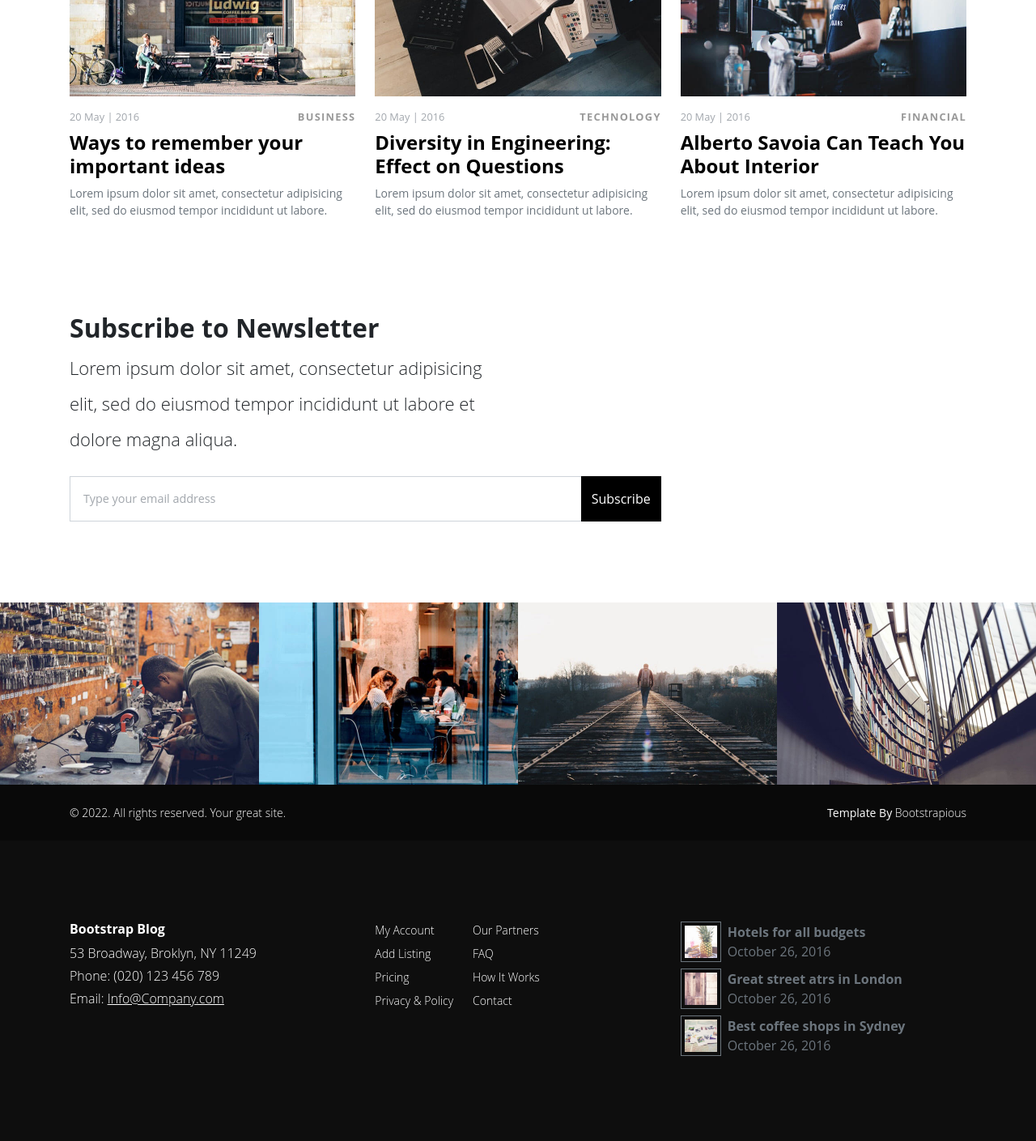
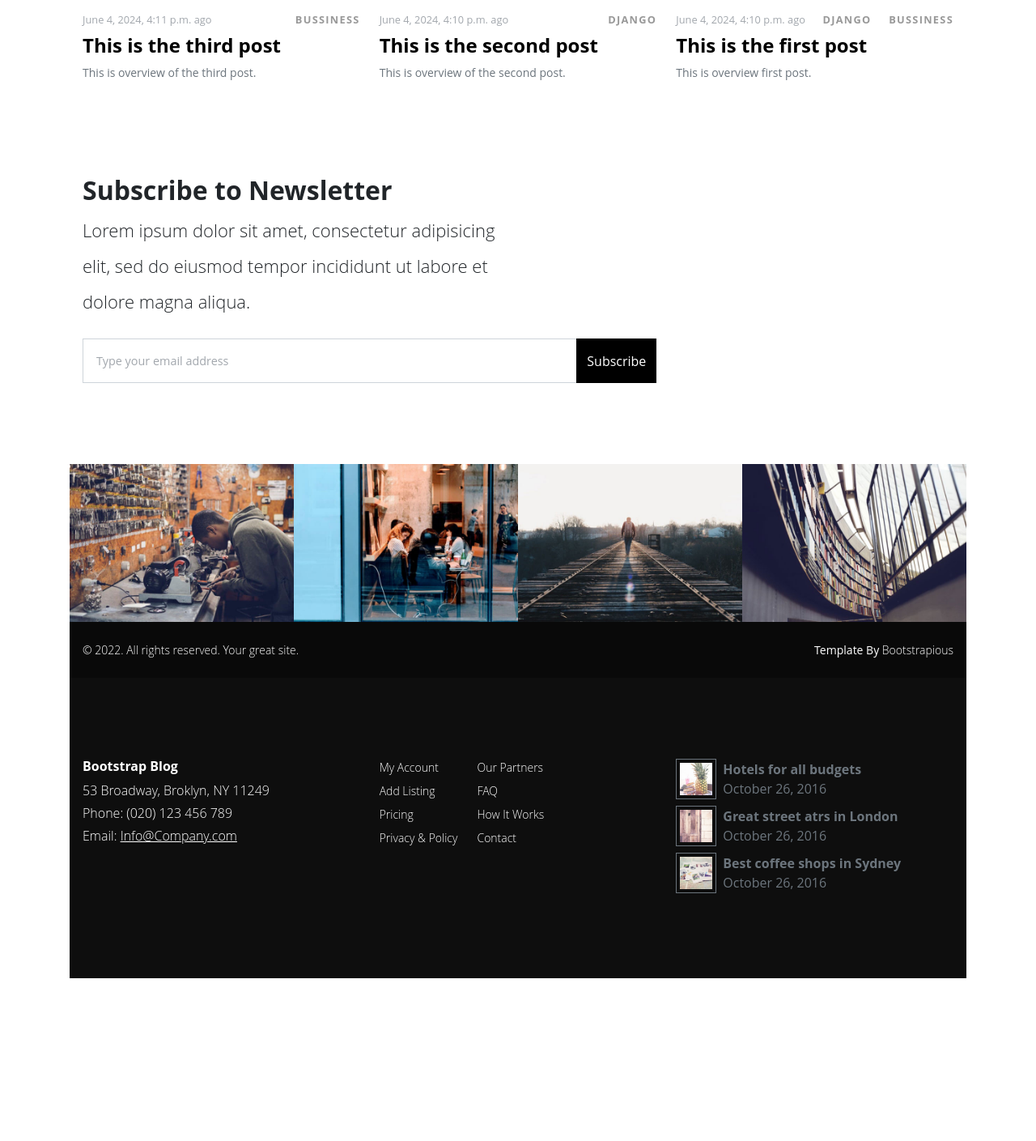
Before and after one commit to kilogrampaliwa/prototype_django_blog, a Django app: page / in a window 1280 px wide. Shown: the part 2868-4277 px from the top of the page at 81% size. After the commit the page ends 4076 px from the top, so only its background shows below. Run offline with Django 4.2, Linux system fonts and the light colour scheme; data comes from the database, SQL or seed files in the repository; both versions use the stored data as it was after the commit; some libraries are stand-ins or nearby versions.

Commit message:
All index but footer.

```diff
--- a/distribution/src/blog/urls.py
+++ b/distribution/src/blog/urls.py
@@ -4,7 +4,7 @@ from django.contrib import admin
 from django.urls import path
 from django.conf.urls.static import static
 
-from .views import index, blog, post
+from posts.views import index, blog, post
 
 urlpatterns = [
     path('admin/', admin.site.urls),
--- a/distribution/src/posts/models.py
+++ b/distribution/src/posts/models.py
@@ -22,5 +22,6 @@ class Post(models.Model):
     author = models.ForeignKey(Author, on_delete = models.CASCADE)
     thumbnail = models.ImageField()
     categories = models.ManyToManyField(Category)
+    featured = models.BooleanField()
 
     def __str__(self):  return self.title
--- a/distribution/src/posts/views.py
+++ b/distribution/src/posts/views.py
@@ -1,3 +1,17 @@
 from django.shortcuts import render
+from .models import Post
 
-# Create your views here.
+def index(request):
+    featured = Post.objects.filter(featured=True)
+    latest = Post.objects.order_by('-timestamp')[0:3]
+    context = {
+        'object_list'   : featured,
+        'latest'        : latest
+    }
+    return render(request, 'index.html', context)
+
+def blog(request):
+    return render(request, 'blog.html', {})
+
+def post(request):
+    return render(request, 'post.html', {})
--- a/distribution/src/templates/index.html
+++ b/distribution/src/templates/index.html
@@ -27,79 +27,42 @@
     <section class="pt-0">
       <div class="container">
         <!-- Post-->
+
+        {% for obj in object_list %}
         <div class="row d-flex align-items-stretch g-0">
+          {% if not forloop.first and not forloop.last %}
+          <div class="col-lg-5"><img class="img-fluid" src = "{{ obj.thumbnail.url }}" alt="..."></div>
+          {% endif %}
           <div class="col-lg-7">
             <div class="text-inner d-flex align-items-center h-100 bg-light">
               <div class="content px-4 px-lg-5">
                 <ul class="list-inline mb-1">
-                  <li class="list-inline-item"><a class="text-uppercase text-dark small fw-bold" href = "{% static '!#' %}">Business</a></li>
-                  <li class="list-inline-item"><a class="text-uppercase text-dark small fw-bold" href = "{% static '!#' %}">Technology</a></li>
+                  {% for cat in obj.categories.all %}
+                  <li class="list-inline-item"><a class="text-uppercase text-dark small fw-bold" href = "#">{{ cat }}</a></li>
+                  {% endfor %}
                 </ul>
-                <h2 class="h4 mb-3"><a class="text-dark" href = "{% static 'post.html' %}">Alberto Savoia Can Teach You About Interior</a></h2>
-                <p class="text-sm">Lorem ipsum dolor sit amet, consectetur adipisicing elit, sed do eiusmod tempor incididunt ut labore et dolore magna aliqua. Ut enim ad minim veniam, quis nostrude consectetur adipisicing elit, sed do eiusmod tempor incididunt.</p>
+                <h2 class="h4 mb-3"><a class="text-dark" href = "{% static 'post.html' %}">{{ obj.title }}</a></h2>
+                <p class="text-sm">{{ obj.overview }}</p>
                 <ul class="list-inline list-separated text-gray-500 mb-0">
                   <li class="list-inline-item"><a class="d-flex align-items-center flex-wrap text-reset" href = "{% static '!#' %}">
-                      <div class="avatar flex-shrink-0"><img class="img-fluid" src = "{% static 'img/avatar-1.jpg' %}" alt="..."/></div><small>John Doe</small></a></li>
-                  <li class="list-inline-item small"><i class="far fa-clock"></i> 2 months ago</li>
-                  <li class="list-inline-item small"><i class="far fa-comment"></i> 12</li>
+                      <div class="avatar flex-shrink-0"><img class="img-fluid" src = "{{ obj.author.profile_picture.url }}" alt="..."/></div><small>{{ obj.author }}</small></a></li>
+                  <li class="list-inline-item small"><i class="far fa-clock"></i> {{ obj.timestamp|timesince }}</li>
+                  <li class="list-inline-item small"><i class="far fa-comment"></i>{{ obj.comment_count }}</li>
                 </ul>
               </div>
             </div>
           </div>
-          <div class="col-lg-5"><img class="img-fluid" src = "{% static 'img/featured-pic-1.jpeg' %}" alt="..."></div>
+          {% if forloop.first or forloop.last %}
+          <div class="col-lg-5"><img class="img-fluid" src = "{{ obj.thumbnail.url }}" alt="..."></div>
+          {% endif %}
         </div>
-        <!-- Post        -->
-        <div class="row d-flex align-items-stretch g-0">
-          <div class="col-lg-5"><img class="img-fluid" src = "{% static 'img/featured-pic-2.jpeg' %}" alt="..."></div>
-          <div class="col-lg-7">
-            <div class="text-inner d-flex align-items-center h-100">
-              <div class="content px-4 px-lg-5">
-                <ul class="list-inline mb-1">
-                  <li class="list-inline-item"><a class="text-uppercase text-dark small fw-bold" href = "{% static '!#' %}">Business</a></li>
-                  <li class="list-inline-item"><a class="text-uppercase text-dark small fw-bold" href = "{% static '!#' %}">Technology</a></li>
-                </ul>
-                <h2 class="h4 mb-3"><a class="text-dark" href = "{% static 'post.html' %}">Alberto Savoia Can Teach You About Interior</a></h2>
-                <p class="text-sm">Lorem ipsum dolor sit amet, consectetur adipisicing elit, sed do eiusmod tempor incididunt ut labore et dolore magna aliqua. Ut enim ad minim veniam, quis nostrude consectetur adipisicing elit, sed do eiusmod tempor incididunt.</p>
-                <ul class="list-inline list-separated text-gray-500 mb-0">
-                  <li class="list-inline-item"><a class="d-flex align-items-center flex-wrap text-reset" href = "{% static '!#' %}">
-                      <div class="avatar flex-shrink-0"><img class="img-fluid" src = "{% static 'img/avatar-2.jpg' %}" alt="..."/></div><small>John Doe</small></a></li>
-                  <li class="list-inline-item small"><i class="far fa-clock"></i> 2 months ago</li>
-                  <li class="list-inline-item small"><i class="far fa-comment"></i> 12</li>
-                </ul>
-              </div>
-            </div>
-          </div>
-        </div>
-        <!-- Post                            -->
-        <div class="row d-flex align-items-stretch g-0">
-          <div class="col-lg-7">
-            <div class="text-inner d-flex align-items-center h-100 bg-light">
-              <div class="content px-4 px-lg-5">
-                <ul class="list-inline mb-1">
-                  <li class="list-inline-item"><a class="text-uppercase text-dark small fw-bold" href = "{% static '!#' %}">Business</a></li>
-                  <li class="list-inline-item"><a class="text-uppercase text-dark small fw-bold" href = "{% static '!#' %}">Technology</a></li>
-                </ul>
-                <h2 class="h4 mb-3"><a class="text-dark" href = "{% static 'post.html' %}">Alberto Savoia Can Teach You About Interior</a></h2>
-                <p class="text-sm">Lorem ipsum dolor sit amet, consectetur adipisicing elit, sed do eiusmod tempor incididunt ut labore et dolore magna aliqua. Ut enim ad minim veniam, quis nostrude consectetur adipisicing elit, sed do eiusmod tempor incididunt.</p>
-                <ul class="list-inline list-separated text-gray-500 mb-0">
-                  <li class="list-inline-item"><a class="d-flex align-items-center flex-wrap text-reset" href = "{% static '!#' %}">
-                      <div class="avatar flex-shrink-0"><img class="img-fluid" src = "{% static 'img/avatar-3.jpg' %}" alt="..."/></div><small>John Doe</small></a></li>
-                  <li class="list-inline-item small"><i class="far fa-clock"></i> 2 months ago</li>
-                  <li class="list-inline-item small"><i class="far fa-comment"></i> 12</li>
-                </ul>
-              </div>
-            </div>
-          </div>
-          <div class="col-lg-5"><img class="img-fluid" src = "{% static 'img/featured-pic-3.jpeg' %}" alt="..."></div>
-        </div>
-      </div>
-    </section>
+        {% endfor %}
     <!-- Divider Section-->
     <section class="divider" style="background: url({% static 'img/divider-bg.jpg' %}); background-size: cover; background-position: center bottom">
       <div class="container text-white">
         <div class="row">
           <div class="col-md-7">
-            <h2>Lorem ipsum dolor sit amet, consectetur adipisicing elit, sed do eiusmod tempor incididunt ut labore et dolore magna aliqua</h2><a class="link-underline mt-3" href = "{% static '#!' %}">View More</a>
+            <h2>Lorem ipsum dolor sit amet, consectetur adipisicing elit, sed do eiusmod tempor incididunt ut labore et dolore magna aliqua</h2><a class="link-underline mt-3" href = "#">View More</a>
           </div>
         </div>
       </div>
@@ -112,21 +75,17 @@
           <p class="text-lg fw-light">Lorem ipsum dolor sit amet, consectetur adipisicing elit.</p>
         </header>
         <div class="row gy-4">
-          <div class="col-md-4"><a class="mb-3" href = "{% static 'post.html' %}"><img class="img-fluid" src = "{% static 'img/blog-1.jpg' %}" alt="..."/></a>
-            <div class="d-flex align-items-center justify-content-between mb-2"><small class="text-gray-500">20 May | 2016</small><a class="small fw-bold text-uppercase small" href = "{% static '!#' %}">Business</a></div>
-            <h3 class="h4"><a class="text-dark" href = "{% static 'post.html' %}">Ways to remember your important ideas</a></h3>
-            <p class="text-muted text-sm">Lorem ipsum dolor sit amet, consectetur adipisicing elit, sed do eiusmod tempor incididunt ut labore.</p>
+          {% for obj in latest %}
+          <div class="col-md-4"><a class="mb-3" href = "#"><img class="img-fluid" src = "{{ obj.thumbnail.url }}" alt="..."/></a>
+            <div class="d-flex align-items-center justify-content-between mb-2"><small class="text-gray-500">{{ obj.timestamp }} ago</small>
+              {% for cat in obj.categories.all %}
+              <a class="small fw-bold text-uppercase small" href = "#">{{ cat }}</a>
+              {% endfor %}
+            </div>
+            <h3 class="h4"><a class="text-dark" href = "#">{{ obj.title }}</a></h3>
+            <p class="text-muted text-sm">{{ obj.overview }}</p>
           </div>
-          <div class="col-md-4"><a class="mb-3" href = "{% static 'post.html' %}"><img class="img-fluid" src = "{% static 'img/blog-2.jpg' %}" alt="..."/></a>
-            <div class="d-flex align-items-center justify-content-between mb-2"><small class="text-gray-500">20 May | 2016</small><a class="small fw-bold text-uppercase small" href = "{% static '!#' %}">Technology</a></div>
-            <h3 class="h4"><a class="text-dark" href = "{% static 'post.html' %}">Diversity in Engineering: Effect on Questions</a></h3>
-            <p class="text-muted text-sm">Lorem ipsum dolor sit amet, consectetur adipisicing elit, sed do eiusmod tempor incididunt ut labore.</p>
-          </div>
-          <div class="col-md-4"><a class="mb-3" href = "{% static 'post.html' %}"><img class="img-fluid" src = "{% static 'img/blog-3.jpg' %}" alt="..."/></a>
-            <div class="d-flex align-items-center justify-content-between mb-2"><small class="text-gray-500">20 May | 2016</small><a class="small fw-bold text-uppercase small" href = "{% static '!#' %}">Financial</a></div>
-            <h3 class="h4"><a class="text-dark" href = "{% static 'post.html' %}">Alberto Savoia Can Teach You About Interior</a></h3>
-            <p class="text-muted text-sm">Lorem ipsum dolor sit amet, consectetur adipisicing elit, sed do eiusmod tempor incididunt ut labore.</p>
-          </div>
+          {% endfor %}
         </div>
       </div>
     </section>
```
Also changed, not shown: distribution/src/db.sqlite3, distribution/src/posts/migrations/0002_post_featured.py (added).
